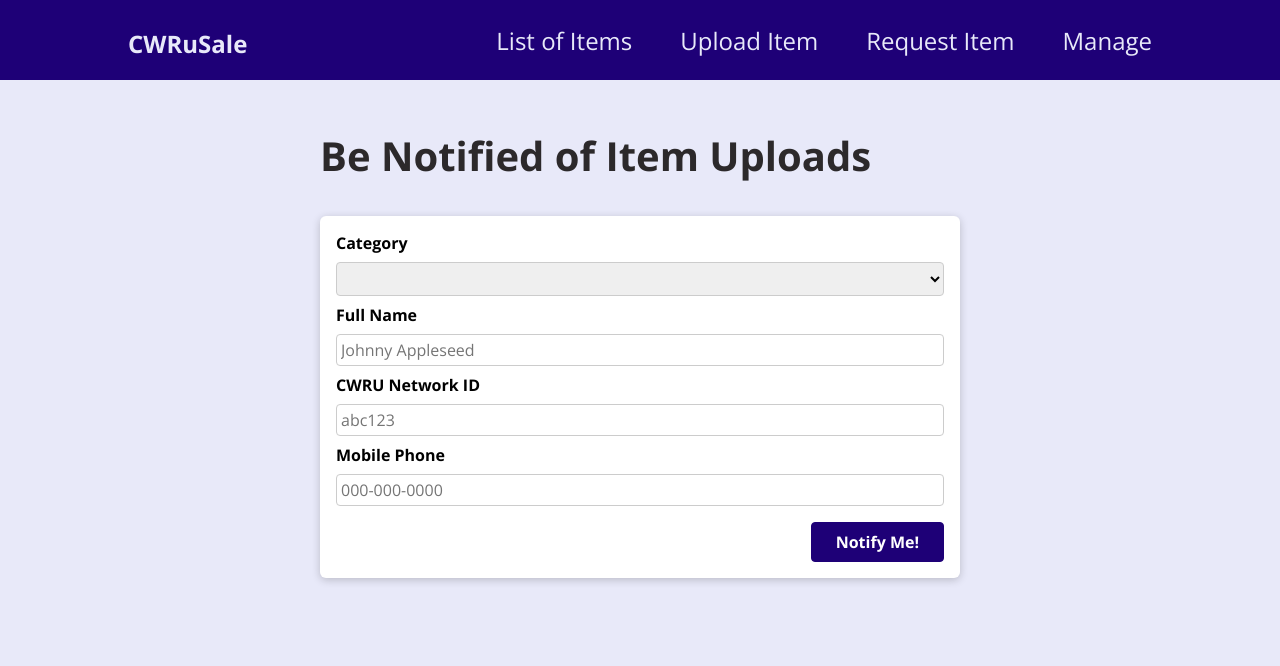
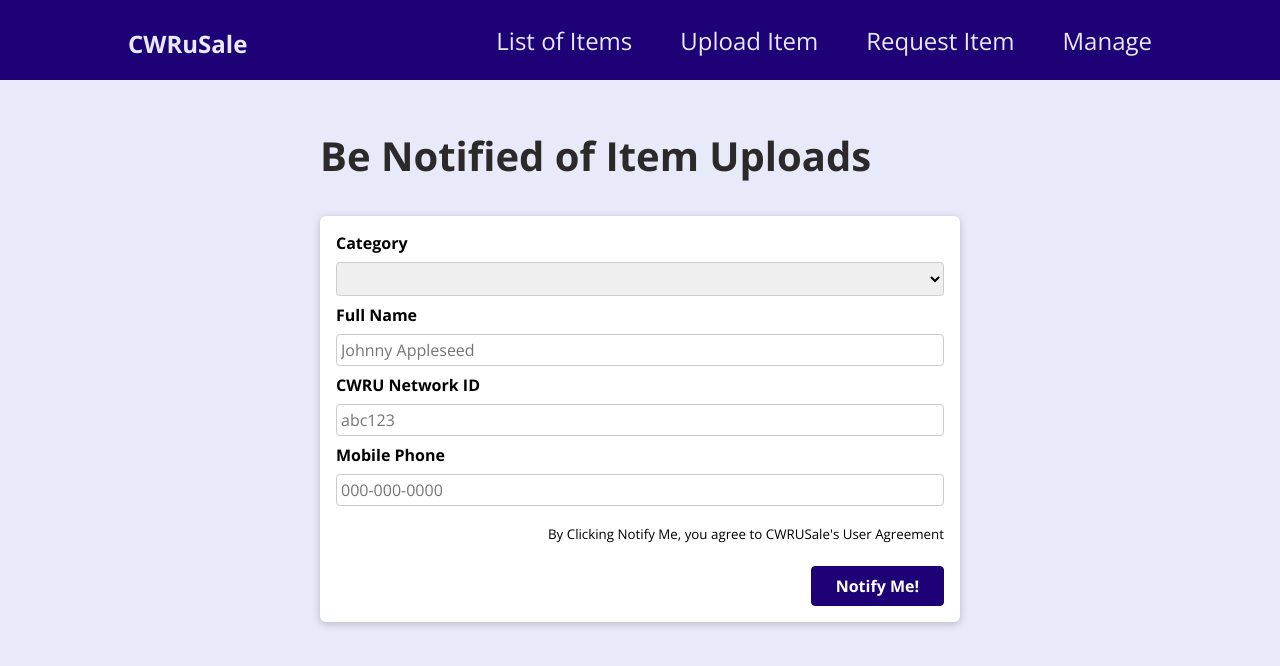
Before and after one commit to alenatochilkina11/CWRuSale, a React (Create React App) app in the folder my-app/: page /item-request in a window 1280 px wide. Shown: the top 666 px of the page. Built offline with nearby package versions, Linux system fonts and the light colour scheme.

Commit message:
final ui touches - user agreement, etc

```diff
--- a/my-app/src/Components/Requests/ItemRequestForm.js
+++ b/my-app/src/Components/Requests/ItemRequestForm.js
@@ -111,6 +111,11 @@
           />
         </div>
         <div className={classes.actions}>
+          <small>
+            By Clicking Notify Me, you agree to CWRUSale's User Agreement
+          </small>
+          <br />
+          <br />
           <button onClick={btnHandler}>Notify Me!</button>
         </div>
         <div>
--- a/my-app/src/Page/Info.js
+++ b/my-app/src/Page/Info.js
@@ -47,13 +47,13 @@
           <br />
         </p>
       </Card>
-      {/* <h1> User Agreement </h1>
+      <h1> User Agreement </h1>
       <iframe
-        src="https://drive.google.com/file/d/1Mg6UC0B5LssJRpe7BkZzVRweJjjQCpMU/preview"
+        src="https://drive.google.com/file/d/1VJqLG3hI1eqmfuclIyWqSWDHKaS0S2UZ/preview"
         width="640"
         height="480"
         allow="autoplay"
-      ></iframe> */}
+      ></iframe>
     </section>
   );
 }
```
